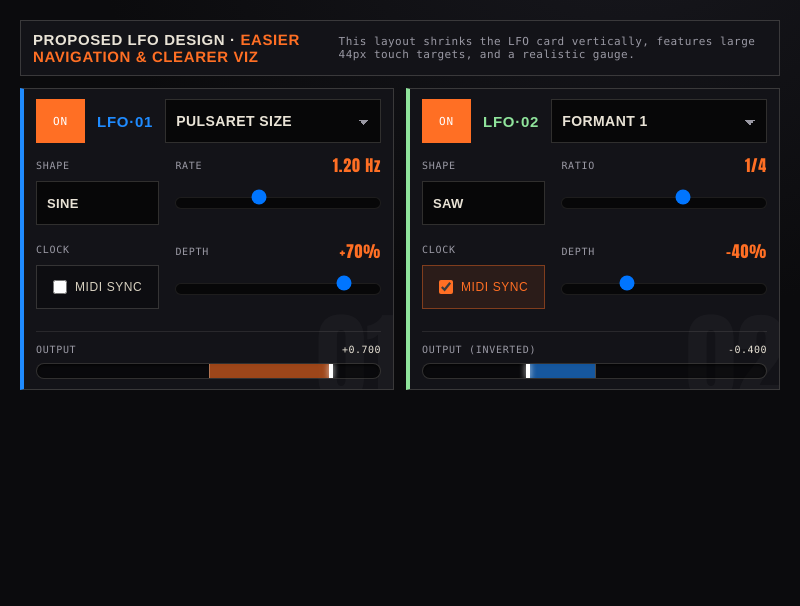
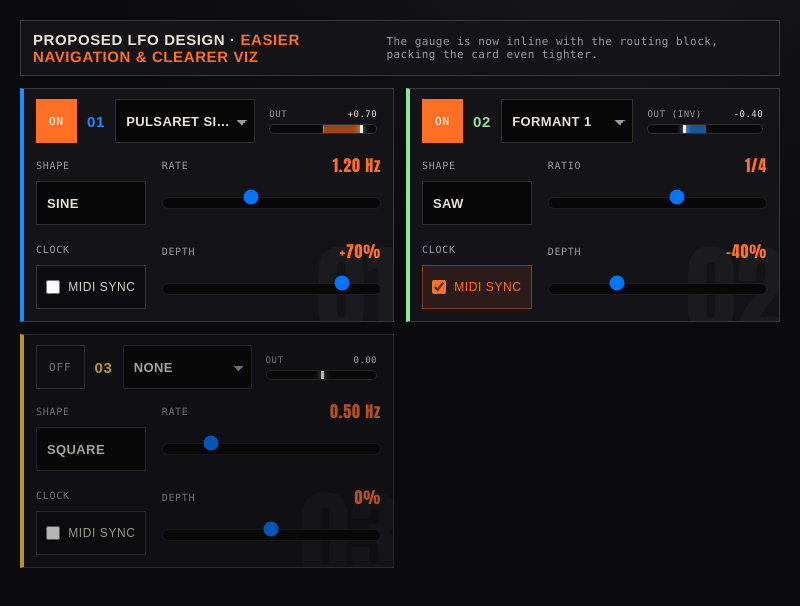
Before and after one commit to sroons/spaluter_standalone, an Electron app: page mods-panel-comp.html in a window 800 px wide. Drawn offline with Linux system fonts and the light colour scheme.

Commit message:
Update LFO panel mockup: Move output gauge to the top row next to target

```diff
--- a/mods-panel-comp.html
+++ b/mods-panel-comp.html
@@ -52,32 +52,63 @@ body{
   font-weight:700; font-size:100px; line-height:1; color:rgba(255,255,255,.03);
   pointer-events:none; z-index:0; }
 
-/* Row 1: Header / Target */
-.lfo-card-row-1 { display: flex; align-items: center; gap: 12px; position:relative; z-index:1; }
-.lfo-run{ font-family:var(--mono); font-size:11px; min-height:44px; padding:0 16px;
+/* Row 1: Header / Target / Output Viz */
+.lfo-card-row-1 { display: flex; align-items: center; gap: 10px; position:relative; z-index:1; }
+.lfo-run{ font-family:var(--mono); font-size:11px; min-height:44px; padding:0 12px;
   background:transparent; border:1px solid var(--line-2); color:var(--mute-2); letter-spacing:.08em; cursor:pointer;}
 .lfo-run.on{ background:var(--shock); border-color:var(--shock); color:#fff; }
 .lfo-id{ font-family:var(--din); font-weight:700; font-size:15px; letter-spacing:.05em;
-  color:var(--lfo-accent,var(--acid)); min-width: 50px;}
+  color:var(--lfo-accent,var(--acid)); }
+
 .lfo-target-sel{
-  flex:1; min-height:44px; padding:0 30px 0 10px;
+  flex:1; max-width: 140px; min-height:44px; padding:0 24px 0 10px;
   border:1px solid var(--line-2); background-color:#070708;
   background-image:
     linear-gradient(45deg, transparent 50%, var(--mute-2) 50%),
     linear-gradient(135deg, var(--mute-2) 50%, transparent 50%);
-  background-position:calc(100% - 16px) calc(50% + 1px), calc(100% - 11px) calc(50% + 1px);
+  background-position:calc(100% - 12px) calc(50% + 1px), calc(100% - 7px) calc(50% + 1px);
   background-size:5px 5px, 5px 5px;
   background-repeat:no-repeat;
   appearance:none; -webkit-appearance:none;
-  font-family:var(--din); font-weight:700; font-size:14px; letter-spacing:.03em;
+  font-family:var(--din); font-weight:700; font-size:13px; letter-spacing:.03em;
   text-transform:uppercase; color:var(--paper); cursor:pointer;
+  white-space: nowrap; overflow: hidden; text-overflow: ellipsis;
 }
 
+/* Compact Output Viz in Row 1 */
+.lfo-viz-header { display: flex; flex-direction: column; flex: 1.2; justify-content: center; height: 44px; padding: 0 4px; }
+.lfo-viz-labels { display: flex; justify-content: space-between; margin-bottom: 5px; }
+.lfo-viz-labels .k { font-family:var(--mono); font-size:9px; color:var(--mute-2); letter-spacing:.07em; text-transform:uppercase; }
+.lfo-viz-labels .v { font-family:var(--mono); font-size:9px; color:var(--paper); letter-spacing:.05em; }
+
+.lfo-bipolar-track {
+  position: relative; height: 10px; background: rgba(0,0,0,0.5); border: 1px solid var(--line-2);
+  border-radius: 5px; overflow: hidden; box-shadow: inset 0 1px 3px rgba(0,0,0,0.8);
+}
+.lfo-bipolar-center {
+  position: absolute; left: 50%; top: 0; bottom: 0; width: 1px; background: rgba(233,227,214,.3); z-index: 2;
+}
+.lfo-bipolar-fill {
+  position: absolute; top: 0; bottom: 0; background: var(--shock); opacity: 0.6; z-index: 1;
+}
+/* Positive goes right from center */
+.lfo-bipolar-fill.pos { left: 50%; width: 35%; }
+/* Negative goes left from center */
+.lfo-bipolar-fill.neg { right: 50%; width: 20%; background: var(--acid); }
+
+.lfo-bipolar-cursor {
+  position: absolute; top: -1px; bottom: -1px; width: 3px; background: #fff; z-index: 3;
+  box-shadow: 0 0 6px rgba(255,255,255,0.8); border-radius: 2px;
+}
+.lfo-bipolar-cursor.pos { left: 85%; }
+.lfo-bipolar-cursor.neg { left: 30%; }
+
+
 /* Row 2: Controls */
-.lfo-card-row-2 { display: grid; grid-template-columns: 1.2fr 2fr; gap: 16px; position:relative; z-index:1;}
+.lfo-card-row-2 { display: grid; grid-template-columns: 1fr 2fr; gap: 16px; position:relative; z-index:1;}
 .lfo-ctrl-col { display: flex; flex-direction: column; gap: 6px; }
 
-/* Shape now stacked above Sync */
+/* Shape stacked above Sync */
 .lfo-ctrl-header { display: flex; justify-content: space-between; align-items: center; min-height: 20px;}
 .lfo-ctrl-header .k { font-family:var(--mono); font-size:10px; color:var(--mute-2);
   letter-spacing:.07em; text-transform:uppercase; }
@@ -112,35 +143,6 @@ body{
 .lfo-range::-webkit-slider-thumb{ -webkit-appearance:none; appearance:none; width: 16px; height: 28px; background: var(--paper); margin-top: -9px; border-radius: 3px; border: 1px solid var(--paper-ink);}
 .lfo-range.lfo-depth::-webkit-slider-thumb{ background: var(--shock); border-color: #000; }
 
-/* Row 3: Output Viz */
-.lfo-card-row-3 { margin-top: 8px; position:relative; z-index:1; padding-top: 12px; border-top: 1px solid var(--line); }
-.lfo-viz-header { display: flex; justify-content: space-between; margin-bottom: 8px; }
-.lfo-viz-header .k { font-family:var(--mono); font-size:10px; color:var(--mute-2); letter-spacing:.07em; text-transform:uppercase; }
-.lfo-viz-header .v { font-family:var(--mono); font-size:10px; color:var(--paper); letter-spacing:.05em; }
-
-.lfo-bipolar-track {
-  position: relative; height: 16px; background: rgba(0,0,0,0.5); border: 1px solid var(--line-2);
-  border-radius: 8px; overflow: hidden; box-shadow: inset 0 1px 3px rgba(0,0,0,0.8);
-}
-.lfo-bipolar-center {
-  position: absolute; left: 50%; top: 0; bottom: 0; width: 1px; background: rgba(233,227,214,.3); z-index: 2;
-}
-.lfo-bipolar-fill {
-  position: absolute; top: 0; bottom: 0; background: var(--shock); opacity: 0.6; z-index: 1;
-}
-/* Positive goes right from center */
-.lfo-bipolar-fill.pos { left: 50%; width: 35%; }
-/* Negative goes left from center */
-.lfo-bipolar-fill.neg { right: 50%; width: 20%; background: var(--acid); }
-
-.lfo-bipolar-cursor {
-  position: absolute; top: -2px; bottom: -2px; width: 4px; background: #fff; z-index: 3;
-  box-shadow: 0 0 6px rgba(255,255,255,0.8); border-radius: 2px;
-}
-.lfo-bipolar-cursor.pos { left: 85%; }
-.lfo-bipolar-cursor.neg { left: 30%; }
-
-
 /* Animation for comp */
 @keyframes lfo1 { 0% { left: 50%; width: 0%; } 50% { left: 50%; width: 35%; } 100% { left: 50%; width: 0%; } }
 @keyframes cursor1 { 0% { left: 50%; } 50% { left: 85%; } 100% { left: 50%; } }
@@ -154,7 +156,7 @@ body{
 
   <div class="modbar">
     <span class="modbar-title">Proposed LFO Design · <b>Easier Navigation & Clearer Viz</b></span>
-    <span class="modbar-meta">This layout shrinks the LFO card vertically, features large 44px touch targets, and a realistic gauge.</span>
+    <span class="modbar-meta">The gauge is now inline with the routing block, packing the card even tighter.</span>
   </div>
 
   <div class="lfo-card-grid">
@@ -163,13 +165,25 @@ body{
     <div class="lfo-card" style="--lfo-accent: var(--acid);">
       <span class="lfo-ghost">01</span>
 
-      <!-- Row 1: Target and Power -->
+      <!-- Row 1: Target and Output Viz inline -->
       <div class="lfo-card-row-1">
         <button class="lfo-run on">ON</button>
-        <span class="lfo-id">LFO·01</span>
+        <span class="lfo-id">01</span>
         <select class="lfo-target-sel">
           <option>Pulsaret Size</option>
         </select>
+
+        <div class="lfo-viz-header">
+          <div class="lfo-viz-labels">
+            <span class="k">Out</span>
+            <span class="v">+0.70</span>
+          </div>
+          <div class="lfo-bipolar-track">
+            <div class="lfo-bipolar-center"></div>
+            <div class="lfo-bipolar-fill pos anim-fill-1"></div>
+            <div class="lfo-bipolar-cursor pos anim-cursor-1"></div>
+          </div>
+        </div>
       </div>
 
       <!-- Row 2: Controls Grid (Left: Config, Right: Sliders) -->
@@ -204,19 +218,6 @@ body{
         </div>
 
       </div>
-
-      <!-- Row 3: Output Viz -->
-      <div class="lfo-card-row-3">
-        <div class="lfo-viz-header">
-          <span class="k">Output</span>
-          <span class="v">+0.700</span>
-        </div>
-        <div class="lfo-bipolar-track">
-          <div class="lfo-bipolar-center"></div>
-          <div class="lfo-bipolar-fill pos anim-fill-1"></div>
-          <div class="lfo-bipolar-cursor pos anim-cursor-1"></div>
-        </div>
-      </div>
     </div>
 
     <!-- LFO 2: MIDI Sync Example -->
@@ -225,10 +226,22 @@ body{
 
       <div class="lfo-card-row-1">
         <button class="lfo-run on">ON</button>
-        <span class="lfo-id">LFO·02</span>
+        <span class="lfo-id">02</span>
         <select class="lfo-target-sel">
           <option>Formant 1</option>
         </select>
+
+        <div class="lfo-viz-header">
+          <div class="lfo-viz-labels">
+            <span class="k">Out (Inv)</span>
+            <span class="v">-0.40</span>
+          </div>
+          <div class="lfo-bipolar-track">
+            <div class="lfo-bipolar-center"></div>
+            <div class="lfo-bipolar-fill neg" style="width: 20%; right: 50%; left: auto;"></div>
+            <div class="lfo-bipolar-cursor neg" style="left: 30%;"></div>
+          </div>
+        </div>
       </div>
 
       <div class="lfo-card-row-2">
@@ -260,19 +273,63 @@ body{
           </div>
         </div>
       </div>
+    </div>
 
-      <div class="lfo-card-row-3">
+    <!-- LFO 3: Off Example -->
+    <div class="lfo-card" style="--lfo-accent: var(--warn); opacity: 0.7;">
+      <span class="lfo-ghost">03</span>
+
+      <div class="lfo-card-row-1">
+        <button class="lfo-run">OFF</button>
+        <span class="lfo-id">03</span>
+        <select class="lfo-target-sel">
+          <option>None</option>
+        </select>
+
         <div class="lfo-viz-header">
-          <span class="k">Output (Inverted)</span>
-          <span class="v">-0.400</span>
-        </div>
-        <div class="lfo-bipolar-track">
-          <div class="lfo-bipolar-center"></div>
-          <div class="lfo-bipolar-fill neg" style="width: 20%; right: 50%; left: auto;"></div>
-          <div class="lfo-bipolar-cursor neg" style="left: 30%;"></div>
+          <div class="lfo-viz-labels">
+            <span class="k">Out</span>
+            <span class="v">0.00</span>
+          </div>
+          <div class="lfo-bipolar-track">
+            <div class="lfo-bipolar-center"></div>
+            <div class="lfo-bipolar-cursor" style="left: 50%;"></div>
+          </div>
         </div>
       </div>
+
+      <div class="lfo-card-row-2">
+        <div class="lfo-ctrl-col">
+          <div class="lfo-slider-row">
+            <div class="lfo-ctrl-header"><span class="k">SHAPE</span></div>
+            <select class="lfo-shape"><option>Square</option></select>
+          </div>
+          <div class="lfo-slider-row" style="margin-top: 8px;">
+             <div class="lfo-ctrl-header"><span class="k">CLOCK</span></div>
+             <label class="lfo-sync-toggle"><input type="checkbox"> MIDI SYNC</label>
+          </div>
+        </div>
+
+        <div class="lfo-sliders-group">
+          <div class="lfo-slider-row">
+            <div class="lfo-ctrl-header">
+              <span class="k">RATE</span>
+              <span class="v">0.50 Hz</span>
+            </div>
+            <input type="range" class="lfo-range" value="20">
+          </div>
+          <div class="lfo-slider-row">
+            <div class="lfo-ctrl-header">
+              <span class="k">DEPTH</span>
+              <span class="v">0%</span>
+            </div>
+            <input type="range" class="lfo-range lfo-depth" value="50">
+          </div>
+        </div>
+      </div>
+
     </div>
+
   </div>
 </body>
 </html>
```
